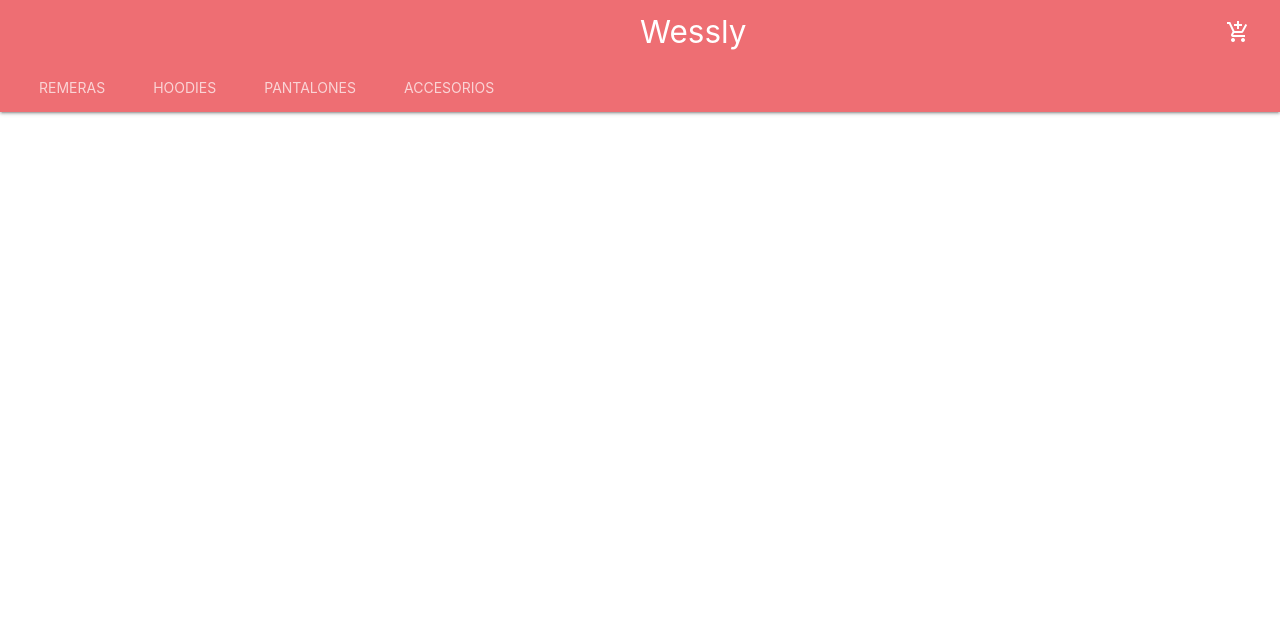
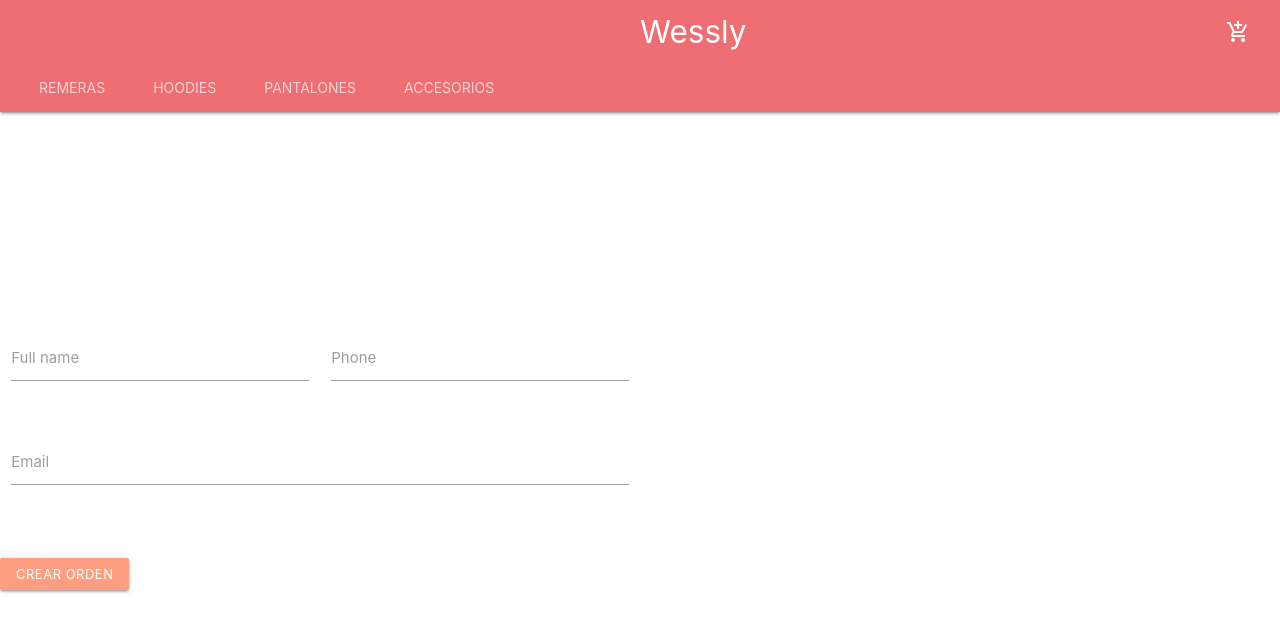
Before and after one commit to bebucabj12/EcommerceBedechian, a React (Create React App) app: page /cart/finally in a window 1280 px wide. Shown: the top 632 px of the page. Built offline with nearby package versions, Linux system fonts and the light colour scheme.

Commit message:
Desafio 11

```diff
--- a/src/App.js
+++ b/src/App.js
@@ -6,6 +6,7 @@ import ItemListContainer from './components/ItemListContainer/ItemListContainer'
 import Cart from './components/Cart/Cart';
 import ItemDetailContainer from './components/ItemDetailContainer/ItemDetailContainer';
 import { CartContext } from './Context/cartContext';
+import Form from './components/Form/Form';
 
 function App() {
   return (
@@ -17,6 +18,7 @@ function App() {
           <Route exact path='/category/:idCategory' component={ItemListContainer}/>
           <Route exact path='/item/:idProducto' component={ItemDetailContainer}/>
           <Route exact path='/cart' component={Cart}/>
+          <Route exact path='/cart/finally' component={Form}/>
         </Switch>
       </Router>
     </CartContext>
--- a/src/components/Cart/Cart.js
+++ b/src/components/Cart/Cart.js
@@ -1,42 +1,11 @@
-import { useState } from 'react'
 import { useCartContext } from '../../Context/cartContext'
-import { getFirestore } from '../../services/getFirebase'
 import './cart.css'
 import CartDetail from './CartDetail'
 import CartEmpty from './CartEmpty'
+import 'firebase/firestore'
 
 export default function Cart() {
-    const { cartList, totalPrice } = useCartContext()
-    const [loading, setLoading] = useState(true)
-
-    const [ formData, setFormDta ] = useState({
-        name: '',
-        cel: '',
-        email: ''
-    })
-
-    const handleOnSubmit = (e) => {
-        //Creo la orden
-        e.preventDefault()
-        let order = {}
-
-        order.buyer = {name:'Soledad Gomez', cel:'1532665896', email:'sgomez@gmail.com'}
-        order.total = totalPrice()
-
-        order.items = cartList.map(cartItem => {
-            const id = cartItem.item.item.id
-            const title = cartItem.item.item.title
-            const price = cartItem.item.item.price
-
-            return {id, title, price}
-        })
-
-        const db = getFirestore()
-        db.collection('orders').add(order) //add: si no existe la coleccion la crea
-        .then(resp => console.log(resp))
-        .catch(e => console.log(e))
-        .finally(() => setLoading(false))
-    }
+    const { cartList } = useCartContext()
 
     return (
         <div>
@@ -46,7 +15,6 @@ export default function Cart() {
                 :
                     <CartDetail/>
             }
-            <button onClick={handleOnSubmit}>Crear orden</button>
         </div>
     )
 }
--- a/src/components/Cart/CartDetail.jsx
+++ b/src/components/Cart/CartDetail.jsx
@@ -1,8 +1,13 @@
 import React from 'react'
+import { Link } from 'react-router-dom'
 import { useCartContext } from '../../Context/cartContext'
 
 export default function CartDetail() {
     const { cartList, clear, removeItem, totalPrice } = useCartContext()
+
+    // const onClickToForm = () => {
+
+    // }
 
     return (
         <div>
@@ -27,10 +32,13 @@ export default function CartDetail() {
                     </div>
                 </div>)
             }
-                <button className="btn-small pink lighten-2" onClick={() => clear()}>Vaciar carrito</button>
+
                 <div className='row'>
                     <h2>Total: $ {totalPrice()} </h2>
-                    <button className="btn-small pink lighten-2">Ir a pagar</button>
+                    <button className="btn-small red darken-3" onClick={() => clear()}>Vaciar carrito</button>
+                    <Link to='/cart/finally'>
+                        <button className="btn-small pink lighten-2">Terminar compra</button>
+                    </Link>
                 </div>
         </div>
     )
--- /dev/null
+++ b/src/components/Form/Form.js
@@ -0,0 +1,104 @@
+import { useState } from 'react'
+import { useCartContext } from '../../Context/cartContext'
+import { getFirestore } from '../../services/getFirebase'
+import firebase from 'firebase'
+import 'firebase/firestore'
+import './form.css'
+
+export default function Form() {
+    const { cartList, totalPrice } = useCartContext()
+
+    const [ formData, setFormData ] = useState({
+        name: '',
+        cel: '',
+        email: ''
+    })
+
+    const handleOnSubmit = (e) => {
+        //Creo la orden
+        e.preventDefault()
+        let order = {}
+
+        order.date = firebase.firestore.Timestamp.fromDate( new Date() )
+        order.buyer = formData
+        order.total = totalPrice()
+
+        order.items = cartList.map(cartItem => {
+            const id = cartItem.item.item.id
+            const title = cartItem.item.item.title
+            const price = cartItem.item.item.price
+
+            return {id, title, price}
+        })
+
+        //Creo una nueva collection
+        const db = getFirestore()
+        db.collection('orders').add(order) //add: si no existe la coleccion la crea
+        .then(resp => alert('Se ha creado la orden exitosamente. Nº de orden: ' + resp.id))
+        .catch(e => console.log(e))
+        .finally(() => setFormData({
+            name: '',
+            cel: '',
+            email: ''
+        }))
+
+
+
+        //Update de un campo en uan collection
+        // db.collection('items').doc('idProducto').update({
+        //     //Campos a actualizar
+        //     stock: 8
+        // })
+    }
+
+    const handleOnChange = (e) => {
+        setFormData({
+            ...formData,
+            [e.target.name]: e.target.value
+        })
+    }
+
+    return (
+        <>
+            <div class="row">
+                <form onChange={handleOnChange} class="col s6 center">
+                    <div class="row">
+                        <div class="input-field col s6">
+                            <input
+                                id="last_name"
+                                type="text"
+                                class="validate"
+                                name='name'
+                                value={formData.name}
+                            />
+                            <label for="last_name">Full name</label>
+                        </div>
+                        <div class="input-field col s6">
+                            <input
+                                id="last_name"
+                                type="text"
+                                class="validate"
+                                name='cel'
+                                value={formData.cel}
+                            />
+                            <label for="last_name">Phone</label>
+                        </div>
+                    </div>
+                    <div class="row">
+                        <div class="input-field col s12">
+                            <input
+                                id="email"
+                                type="email"
+                                class="validate"
+                                name="email"
+                                value={formData.email}
+                            />
+                            <label for="email">Email</label>
+                        </div>
+                    </div>
+                </form>
+            </div>
+            <button className="btn-small deep-orange accent-1" onClick={handleOnSubmit}>Crear orden</button>
+        </>
+    )
+}
--- /dev/null
+++ b/src/components/Form/form.css
@@ -0,0 +1,3 @@
+form {
+    margin-top: 20%;
+}
--- a/src/components/ItemCount/ItemCount.js
+++ b/src/components/ItemCount/ItemCount.js
@@ -45,7 +45,8 @@ const ItemCount = ({ initial, stock, onAdd}) => {
                 <div>
                     <Link to='/cart'>
                         <InputCount/>
-                    </Link><Link to='/'>
+                    </Link>
+                    <Link to='/'>
                         <button className="btn-small pink lighten-2">Seguir comprando</button>
                     </Link>
                 </div>
```
